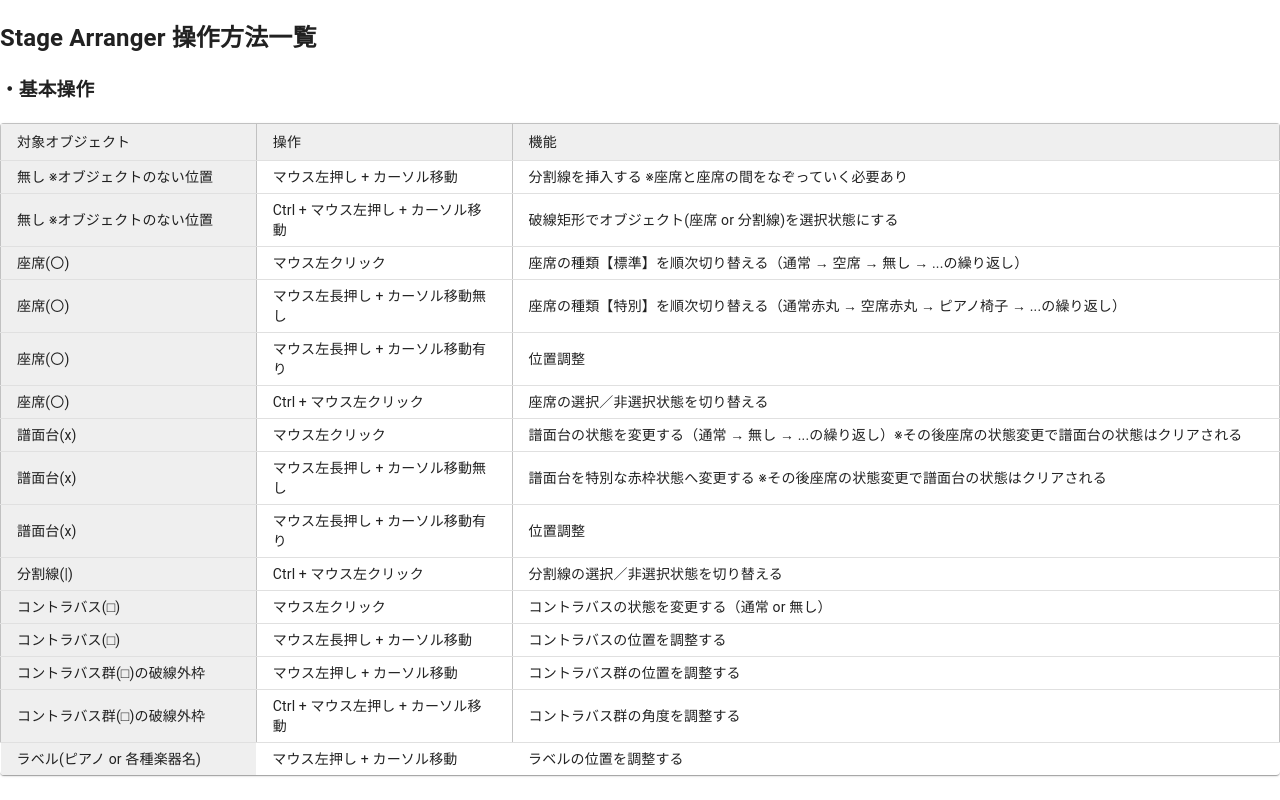
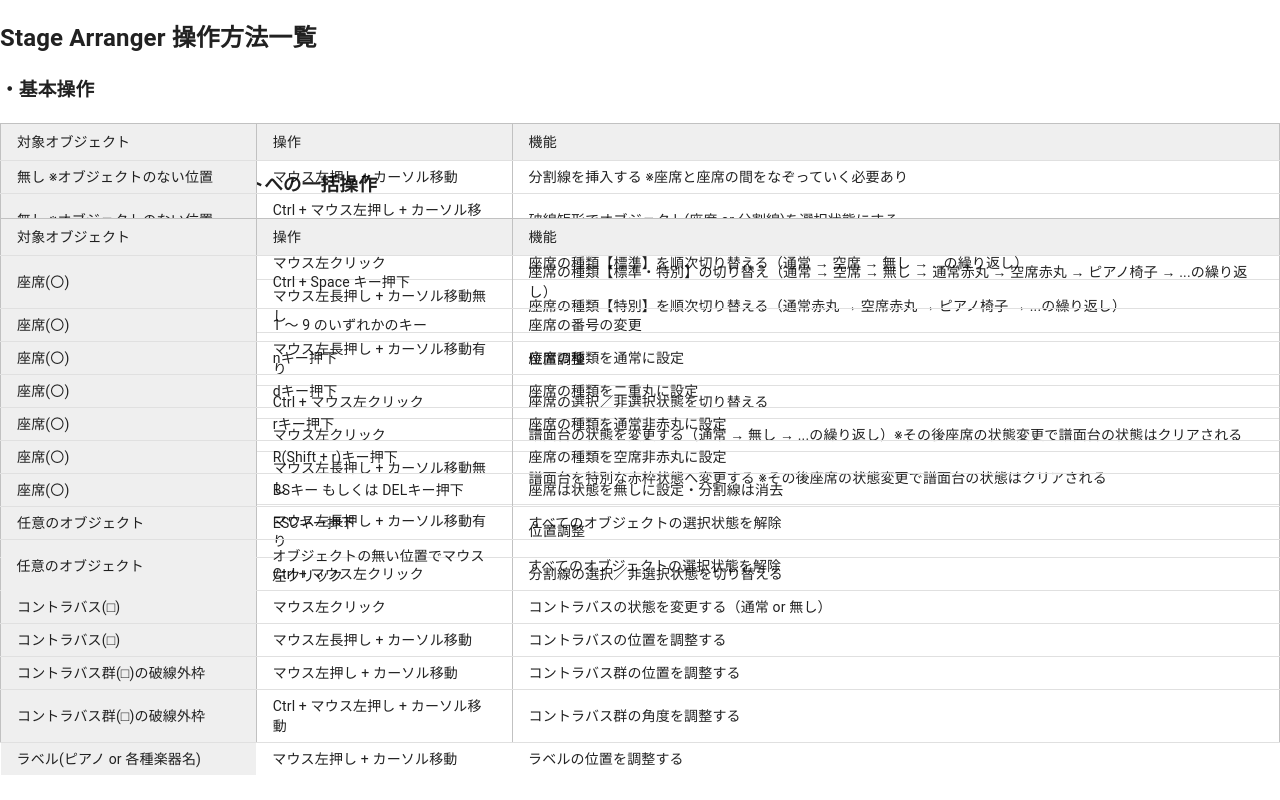
Before and after one commit to koga-miko/stage-arranger, a React (Create React App) app in the folder frontend/: page /help in a window 1280 px wide. Shown: the top 800 px of the page. Built offline with nearby package versions, Linux system fonts and the light colour scheme.

Commit message:
Revert "modified the help layout for fixing the bug."
This reverts commit 54d470a910b72381e606edb26636f83ff50adac0.

```diff
--- a/frontend/src/pages/Help.css
+++ /dev/null
@@ -1,3 +0,0 @@
-table {
-  position: relative;
-}
--- a/frontend/src/pages/Help.jsx
+++ b/frontend/src/pages/Help.jsx
@@ -7,7 +7,6 @@
 import TableRow from "@mui/material/TableRow";
 import Paper from "@mui/material/Paper";
 import Box from "@mui/material/Box";
-import "./Help.css";
 
 function createData(target, operation, behavior) {
   return { target, operation, behavior };
```
Also changed, not shown: 7 other files (tests, documents, lock files or other folders).
